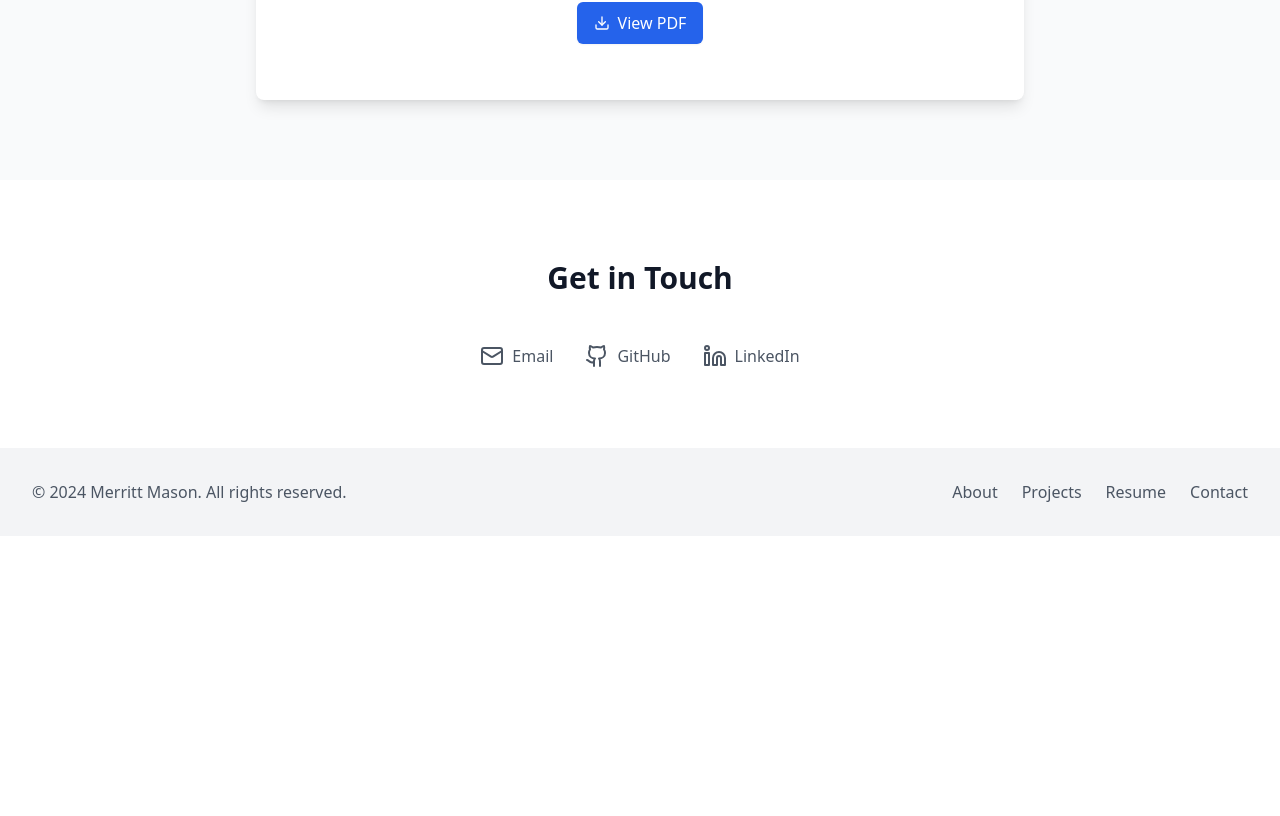
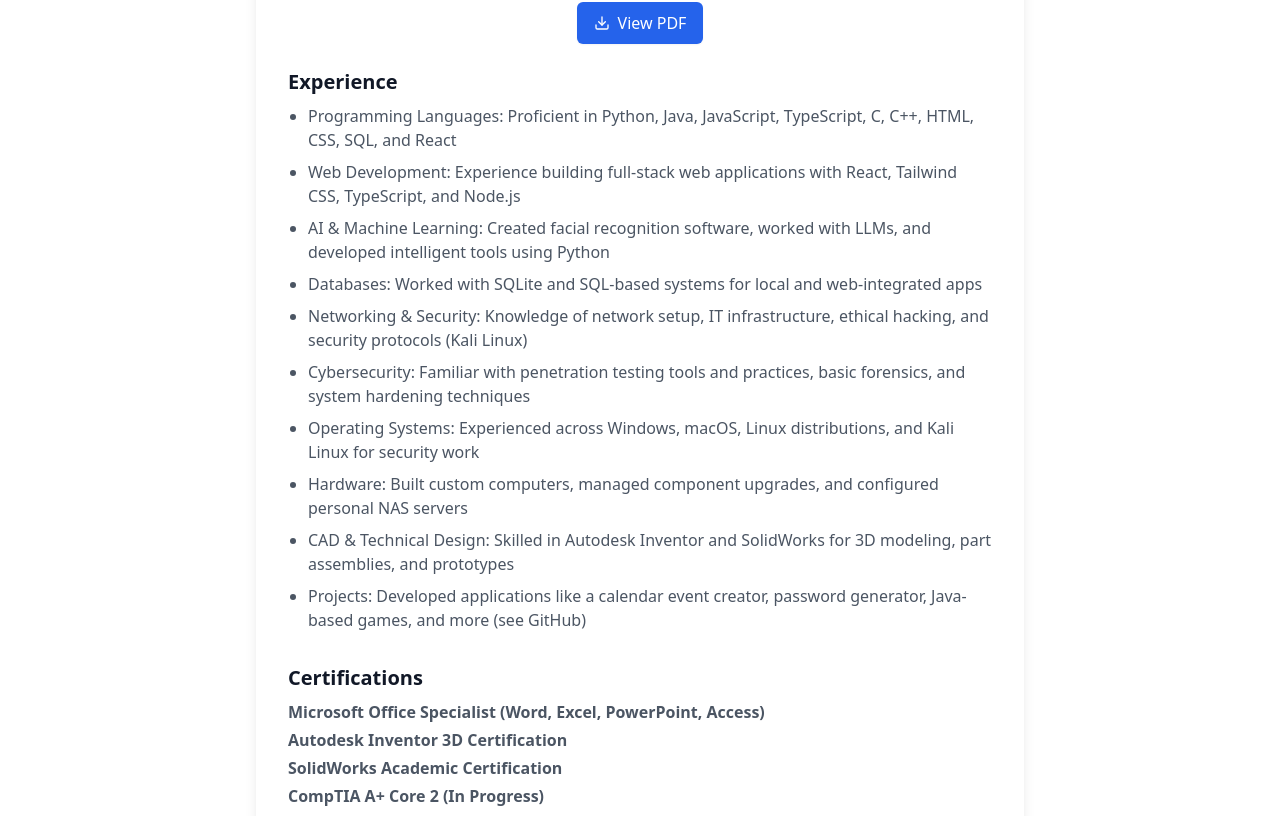
Before and after one commit to merrittcmason/merrittmason.com, a React (Vite) app: page / in a window 1280 px wide. Shown: the part 1378-2194 px from the top of the page. Before the commit the page ends 1914 px from the top, so only its background shows below. Built offline with nearby package versions, Linux system fonts and the light colour scheme.

Commit message:
Updated Style Changes

```diff
--- a/src/App.tsx
+++ b/src/App.tsx
@@ -141,24 +141,111 @@ function App() {
         </section>
 
         {/* Resume Section */}
-        <section id="resume" className="py-20">
+        <section
+  id="resume"
+  className={`py-20 ${isDarkMode ? 'bg-[#121212]' : 'bg-white'}`}
+>
   <div className="max-w-7xl mx-auto px-4 sm:px-6 lg:px-8">
-            <h2 className={`text-3xl font-bold mb-12 text-center ${isDarkMode ? 'text-white' : 'text-gray-900'}`}>
+    <h2
+      className={`text-3xl font-bold mb-12 text-center ${
+        isDarkMode ? 'text-white' : 'text-gray-900'
+      }`}
+    >
       Resume
     </h2>
-            <div className={`max-w-3xl mx-auto p-8 rounded-lg shadow-lg ${isDarkMode ? 'bg-[#2e2e2e]' : 'bg-white'}`}>
+    <div
+      className={`max-w-3xl mx-auto p-8 rounded-lg shadow-lg ${
+        isDarkMode ? 'bg-[#2e2e2e]' : 'bg-white'
+      }`}
+    >
       <div className="flex justify-center mb-6">
         <a
           href="mm_resumeC.pdf"
           target="_blank"
+          rel="noopener noreferrer"
           className="inline-flex items-center px-4 py-2 border border-transparent text-base font-medium rounded-md shadow-sm text-white bg-blue-600 hover:bg-blue-700"
         >
           <Download size={16} className="mr-2" />
           View PDF
         </a>
       </div>
+
       <div className={`space-y-8 ${isDarkMode ? 'text-gray-300' : 'text-gray-600'}`}>
-                {/* ...experience and certifications */}
+        <div>
+          <h3
+            className={`text-xl font-bold mb-2 ${
+              isDarkMode ? 'text-white' : 'text-gray-900'
+            }`}
+          >
+            Experience
+          </h3>
+          <ul className="list-disc list-outside pl-5 mt-2 space-y-2">
+            <li>
+              Programming Languages: Proficient in Python, Java, JavaScript,
+              TypeScript, C, C++, HTML, CSS, SQL, and React
+            </li>
+            <li>
+              Web Development: Experience building full-stack web applications
+              with React, Tailwind CSS, TypeScript, and Node.js
+            </li>
+            <li>
+              AI & Machine Learning: Created facial recognition software, worked
+              with LLMs, and developed intelligent tools using Python
+            </li>
+            <li>
+              Databases: Worked with SQLite and SQL-based systems for local and
+              web-integrated apps
+            </li>
+            <li>
+              Networking & Security: Knowledge of network setup, IT
+              infrastructure, ethical hacking, and security protocols (Kali
+              Linux)
+            </li>
+            <li>
+              Cybersecurity: Familiar with penetration testing tools and
+              practices, basic forensics, and system hardening techniques
+            </li>
+            <li>
+              Operating Systems: Experienced across Windows, macOS, Linux
+              distributions, and Kali Linux for security work
+            </li>
+            <li>
+              Hardware: Built custom computers, managed component upgrades, and
+              configured personal NAS servers
+            </li>
+            <li>
+              CAD & Technical Design: Skilled in Autodesk Inventor and
+              SolidWorks for 3D modeling, part assemblies, and prototypes
+            </li>
+            <li>
+              Projects: Developed applications like a calendar event creator,
+              password generator, Java-based games, and more (see GitHub)
+            </li>
+          </ul>
+        </div>
+
+        <div>
+          <h3
+            className={`text-xl font-bold mb-2 ${
+              isDarkMode ? 'text-white' : 'text-gray-900'
+            }`}
+          >
+            Certifications
+          </h3>
+          <div className="space-y-1">
+            <h4 className="font-semibold">
+              Microsoft Office Specialist (Word, Excel, PowerPoint, Access)
+            </h4>
+            <h4 className="font-semibold">
+              Autodesk Inventor 3D Certification
+            </h4>
+            <h4 className="font-semibold">
+              SolidWorks Academic Certification
+            </h4>
+            <h4 className="font-semibold">CompTIA A+ Core 2 (In Progress)</h4>
+            <h4 className="font-semibold">IT Technical Support Specialist (In Progress)</h4>
+          </div>
+        </div>
       </div>
     </div>
   </div>
```
Lines whose indentation alone changed are shown as unchanged.
